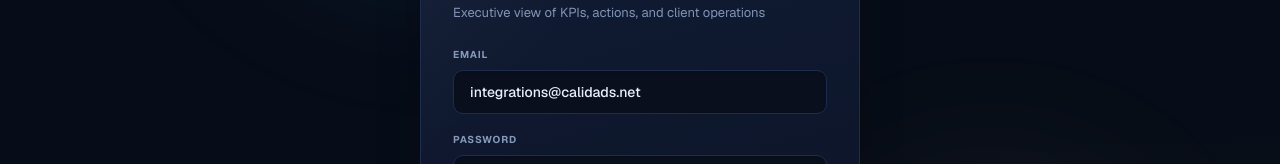
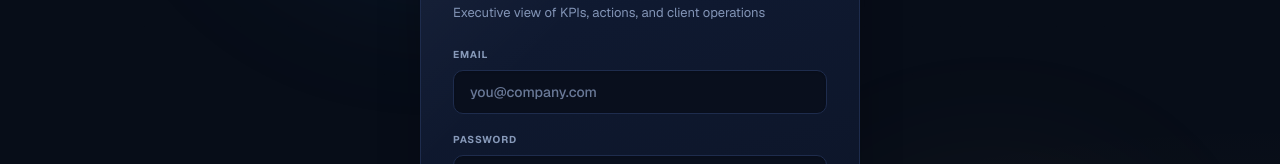
Before and after one commit to Calidad96/calidad-soc-stos-dashboard, a Next.js app in the folder dashboard/: page /login in a window 1280 px wide. Shown: the part 358-522 px from the top of the page. Built offline with nearby package versions, Linux system fonts and the light colour scheme.

Commit message:
Remove prefilled email on login page

```diff
--- a/dashboard/src/components/LoginForm.tsx
+++ b/dashboard/src/components/LoginForm.tsx
@@ -5,12 +5,10 @@ import { useRouter, useSearchParams } from 'next/navigation';
 import { Loader2, ShieldCheck } from 'lucide-react';
 import { BrandLogo } from './BrandLogo';
 
-const DEFAULT_EMAIL = 'integrations@calidads.net';
-
 export function LoginForm() {
   const router = useRouter();
   const searchParams = useSearchParams();
-  const [email, setEmail] = useState(DEFAULT_EMAIL);
+  const [email, setEmail] = useState('');
   const [password, setPassword] = useState('');
   const [error, setError] = useState<string | null>(null);
   const [loading, setLoading] = useState(false);
@@ -74,6 +72,7 @@ export function LoginForm() {
               value={email}
               onChange={(e) => setEmail(e.target.value)}
               className="login-input"
+              placeholder="you@company.com"
               required
             />
             </label>
```
Lines whose indentation alone changed are shown as unchanged.
